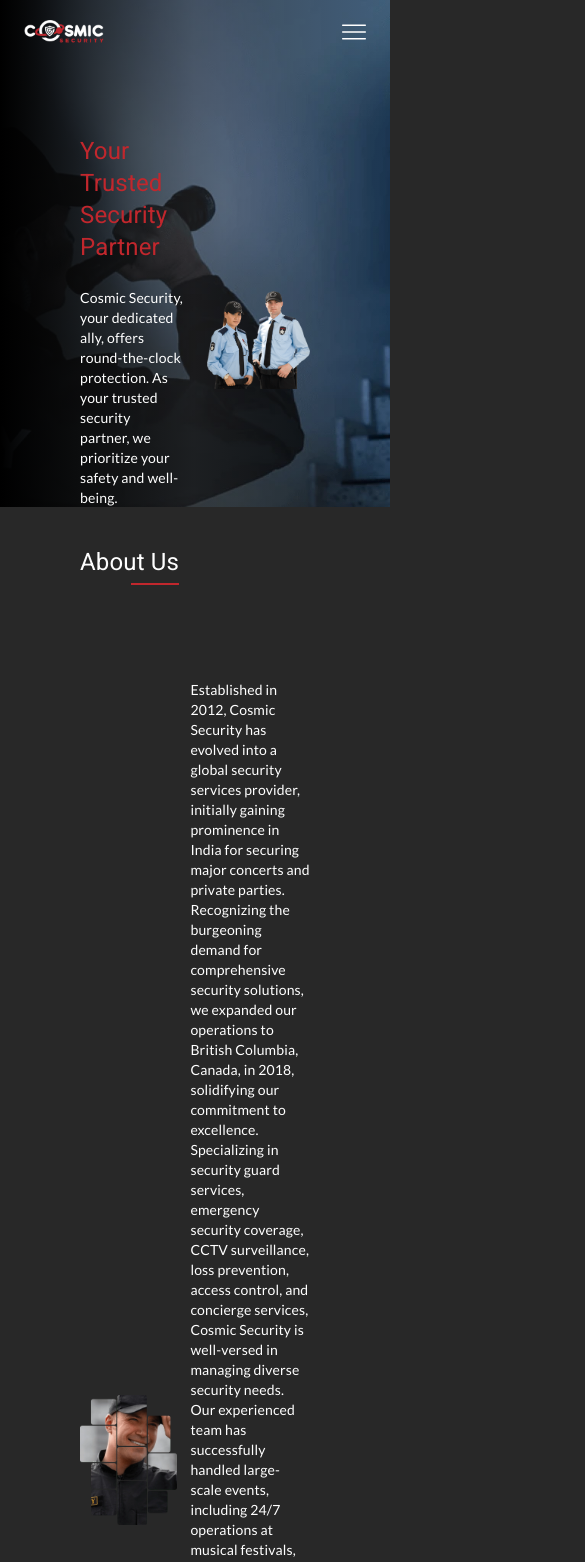
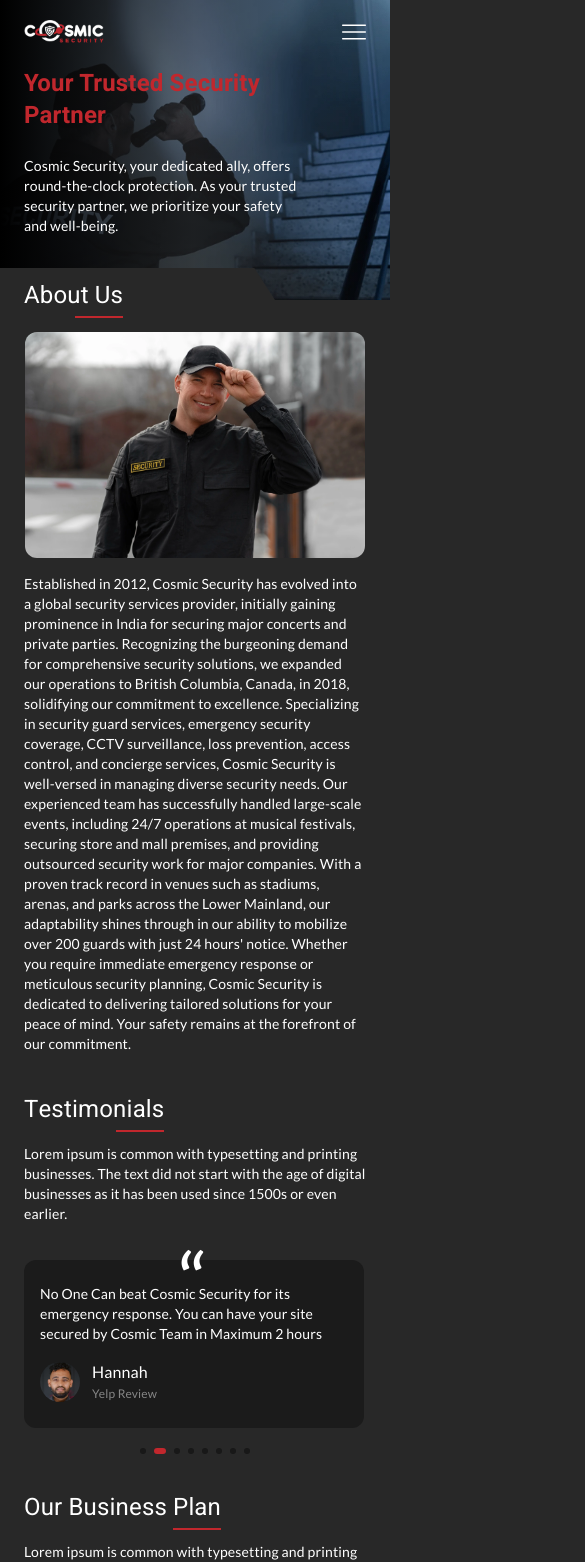
Before and after one commit to gautamxyzstudio/Cosmic-security, a Next.js app: page /about in a window 390 px wide. Shown: the top 1562 px of the page, 585 px wide, since content can reach past the window. Built offline with nearby package versions, Linux system fonts and the light colour scheme; what tailwind-clip-path would draw is missing.

Commit message:
about page responsiveness done

```diff
--- a/src/app/about/page.tsx
+++ b/src/app/about/page.tsx
@@ -6,7 +6,7 @@
 
 const About = () => {
   return (
-    <div className="max-w-screen-2xl xl:mb-32 mx-auto">
+    <div className="max-w-screen-2xl mb-10  md:mb-14  lg:mb-16 xl:mb-32 mx-auto">
       <AboutTopView />
       <AboutMidSection />
       <AboutTestimonialSection />
--- a/src/appComponents/about/AboutBusinessPlanSection.tsx
+++ b/src/appComponents/about/AboutBusinessPlanSection.tsx
@@ -7,18 +7,18 @@
 
 const AboutBusinessPlanSection = () => {
   return (
-    <section className="mt-[124px] mx-20">
+    <section className="md:mt-8 mt-6  lg:mt-10 xl:mt-[100px]  mx-6  xl:mx-20">
       <UnderlinedHeading
-        customClasses="text-center"
+        customClasses=" xl:text-center"
         tagType={IHeadingTags.h2}
         content="Our Business Plan"
       />
       <Description
-        customClasses="mt-4 text-center"
+        customClasses="mt-3  xl:mt-4 xl:text-center"
         content="Lorem ipsum is common with typesetting and printing businesses. The text did not start with the age of digital businesses as it has been used since 1500s or even earlier. "
       />
       <Image
-        className="mx-auto mt-14"
+        className="mx-auto mt-6  md:mt-8 lg:mt-10 xl:mt-14"
         height={680}
         width={680}
         src={GIFS.MAP_GIF}
--- a/src/appComponents/about/AboutMidSection.tsx
+++ b/src/appComponents/about/AboutMidSection.tsx
@@ -4,15 +4,27 @@
 import Description, {
   IDescriptionTypes,
 } from '@/components/textTypes/Description';
+import { IHeadingTags } from '@/components/textTypes/Heading';
+import UnderlinedHeading from '@/components/underlinedHeading/UnderlinedHeading';
 
 const AboutMidSection = () => {
   return (
-    <div className="mx-20 relative  top-0 left-0">
-      <div className="flex flex-row  mt-20 justify-between items-center">
-        <div className=" relative top-0 left-0 w-[42%]">
+    <div className="mx-6 xl:mx-20 relative  top-0 left-0">
+      <div className="flex flex-col xl:flex-row mt-8  md:mt-10 xl:mt-20 justify-between items-center">
+        <div className="hidden lg:inline-block mb-12 xl:hidden">
+          <UnderlinedHeading tagType={IHeadingTags.h2} content="About Us" />
+        </div>
+        <div className=" relative hidden xl:inline-block top-0 left-0 w-[42%]">
           <Image src={images.MASK_ILLUSTRATION} alt="mask top" />
         </div>
-        <div className="w-[52%]">
+        <div className="inline-block mb-4 md:mb-6 lg:mb-8  xl:hidden">
+          <Image
+            className="w-full h-[226px] md:h-[461px] lg:h-[662px] rounded-xl"
+            alt="illustration"
+            src={images.HOME_TOP_ONE}
+          />
+        </div>
+        <div className="w-full xl:w-[52%]">
           <Description
             type={IDescriptionTypes.dec24}
             content="Established in 2012, Cosmic Security has evolved into a global security services provider, initially gaining prominence in India for securing major concerts and private parties. Recognizing the burgeoning demand for comprehensive security solutions, we expanded our operations to British Columbia, Canada, in 2018, solidifying our commitment to excellence. Specializing in security guard services, emergency security coverage, CCTV surveillance, loss prevention, access control, and concierge services, Cosmic Security is well-versed in managing diverse security needs. Our experienced team has successfully handled large-scale events, including 24/7 operations at musical festivals, securing store and mall premises, and providing outsourced security work for major companies. With a proven track record in venues such as stadiums, arenas, and parks across the Lower Mainland, our adaptability shines through in our ability to mobilize over 200 guards with just 24 hours' notice. Whether you require immediate emergency response or meticulous security planning, Cosmic Security is dedicated to delivering tailored solutions for your peace of mind. Your safety remains at the forefront of our commitment."
--- a/src/appComponents/about/AboutTestimonialSection.tsx
+++ b/src/appComponents/about/AboutTestimonialSection.tsx
@@ -13,14 +13,14 @@
 
 const AboutTestimonialSection = () => {
   return (
-    <section className="mt-[124px] mx-20">
+    <section className="mt-10 md:mt-14 lg:mt-16 xl:mt-[124px] mx-6 xl:mx-20">
       <UnderlinedHeading
-        customClasses="text-center"
+        customClasses=" xl:text-center"
         tagType={IHeadingTags.h2}
         content="Testimonials"
       />
       <Description
-        customClasses="mt-4 text-center"
+        customClasses=" mt-3 xl:mt-4 xl:text-center"
         content="Lorem ipsum is common with typesetting and printing businesses. The text did not start with the age of digital businesses as it has been used since 1500s or even earlier. "
       />
       <Swiper
@@ -38,7 +38,7 @@
             spaceBetween: 30,
           },
         }}
-        className="mySwiper-pagination mt-14"
+        className="mySwiper-pagination mt-6 xl:mt-14"
       >
         {testimonialData.map((testimonial, index) => (
           <SwiperSlide className="w-min pt-3 " key={index}>
--- a/src/appComponents/about/AboutTopView.tsx
+++ b/src/appComponents/about/AboutTopView.tsx
@@ -12,12 +12,12 @@
 
 const AboutTopView = () => {
   return (
-    <div className="w-full bg-aboutBg bg-cover bg-bottom h-[600px]">
-      <div className="w-full flex flex-row gap-x-6 relative top-0 left-0 px-20 pt-20 bg-aboutBgGradient h-full">
-        <div className="mt-14 w-[50%] ">
+    <div className="w-full bg-aboutBg bg-cover h-[300px] md:h-[454px] bg-bottom xl:h-[600px]">
+      <div className="w-full flex flex-row gap-x-6 relative top-0 left-0 px-6  xl:px-20  xl:pt-20 bg-aboutBgGradient h-full">
+        <div className="mt-[68px] md:mt-[145px] xl:mt-14 w-[80%] md:w-[50%] ">
           <Heading
             type={IHeadingTypes.heading56}
-            customClasses="!text-primary"
+            customClasses="!text-primary !font-bold"
             content="Your Trusted Security Partner"
           />
           <Description
@@ -25,24 +25,54 @@
             customClasses="mt-6"
             content="Cosmic Security, your dedicated ally, offers round-the-clock protection. As your trusted security partner, we prioritize your safety and well-being. "
           />
-          <div className="absolute bottom-0 left-0">
+          <div className="absolute lg:hidden xl:inline-block bottom-0 left-0">
+            {/* for mobile phone */}
             <svg
-              className="relative top-0 left-0"
+              className="inline-block md:hidden"
+              xmlns="http://www.w3.org/2000/svg"
+              width="275"
+              height="32"
+              viewBox="0 0 275 32"
+              fill="none"
+            >
+              <path d="M254.351 0H0V32H275L254.351 0Z" fill="#282828" />
+            </svg>
+            {/* for ipad view */}
+            <svg
+              xmlns="http://www.w3.org/2000/svg"
+              className=" hidden md:inline-block lg:hidden"
+              width="398"
+              height="62"
+              viewBox="0 0 398 62"
+              fill="none"
+            >
+              <path d="M361.657 0H-86V62H398L361.657 0Z" fill="#282828" />
+            </svg>
+            {/* for laptop view */}
+            <svg
+              className="relative top-0 left-0 h-8 hidden xl:inline-block  w-full  lg:w-[798px] lg:h-[93px]"
               xmlns="http://www.w3.org/2000/svg"
               width="798"
               height="93"
               viewBox="0 0 798 93"
               fill="none"
             >
-              <path d="M738.08 0H1.90735e-06V93H798L738.08 0Z" fill="#282828" />
+              <path
+                d="M738.08 0H1.90735e-06V93H798L 738.08 0Z"
+                fill="#282828"
+              />
             </svg>
-            <div className="absolute left-20 top-10 ">
+            <div className="absolute left-6 xl:left-20 top-3 md:top-6 xl:top-10 ">
               <UnderlinedHeading tagType={IHeadingTags.h2} content="About Us" />
             </div>
           </div>
         </div>
-        <div className="w-[50%] flex  justify-center items-center">
-          <Image alt="" src={images.ABOUT_TOP_ILLUSTRATION} />
+        <div className="hidden w-[50%] md:flex relative top-0 left-0  justify-center items-center">
+          <Image
+            alt=""
+            className="absolute bottom-0"
+            src={images.ABOUT_TOP_ILLUSTRATION}
+          />
         </div>
       </div>
     </div>
--- a/src/components/textTypes/Description.tsx
+++ b/src/components/textTypes/Description.tsx
@@ -17,9 +17,9 @@
 const getDescriptionStyles = (type: IDescriptionTypes) => {
   switch (type) {
     case IDescriptionTypes.dec24:
-      return ` font-normal lg:text-2xl text-sm text-white `;
+      return ` font-normal xl:text-2xl text-sm md:text-base lg:text-xl text-white `;
     case IDescriptionTypes.dec20:
-      return ` font-normal lg:text-xl text-sm text-white `;
+      return ` font-normal lg:text-xl text-sm  text-white `;
     case IDescriptionTypes.dec16:
       return ` font-normal text-sm lg:text-base  text-white `;
     case IDescriptionTypes.dec12_static:
--- a/src/components/textTypes/Heading.tsx
+++ b/src/components/textTypes/Heading.tsx
@@ -36,7 +36,7 @@
     case IHeadingTypes.heading80:
       return `lg:text-heading-80 text-heading-40  `;
     case IHeadingTypes.heading56:
-      return `lg:text-heading-56 text-2xl `;
+      return `lg:text-heading-56 text-2xl md:text-heading-32  lg:text-4xl `;
     case IHeadingTypes.heading40:
       return `lg:text-heading-40 text-2xl `;
     case IHeadingTypes.heading24:
@@ -67,7 +67,7 @@
     <Tag
       ref={compRef}
       className={
-        headingStyles + textColor + customClasses + ` ${heeboSans.className} `
+        headingStyles + textColor + customClasses + ` ${heeboSans.className}  `
       }
     >
       {content}
--- a/tailwind.config.ts
+++ b/tailwind.config.ts
@@ -59,6 +59,12 @@
             lineHeight: '4rem',
           },
         ],
+        'heading-32': [
+          '2rem',
+          {
+            lineHeight: '2.25rem',
+          },
+        ],
         'heading-40': [
           '2.5rem',
           {
```
